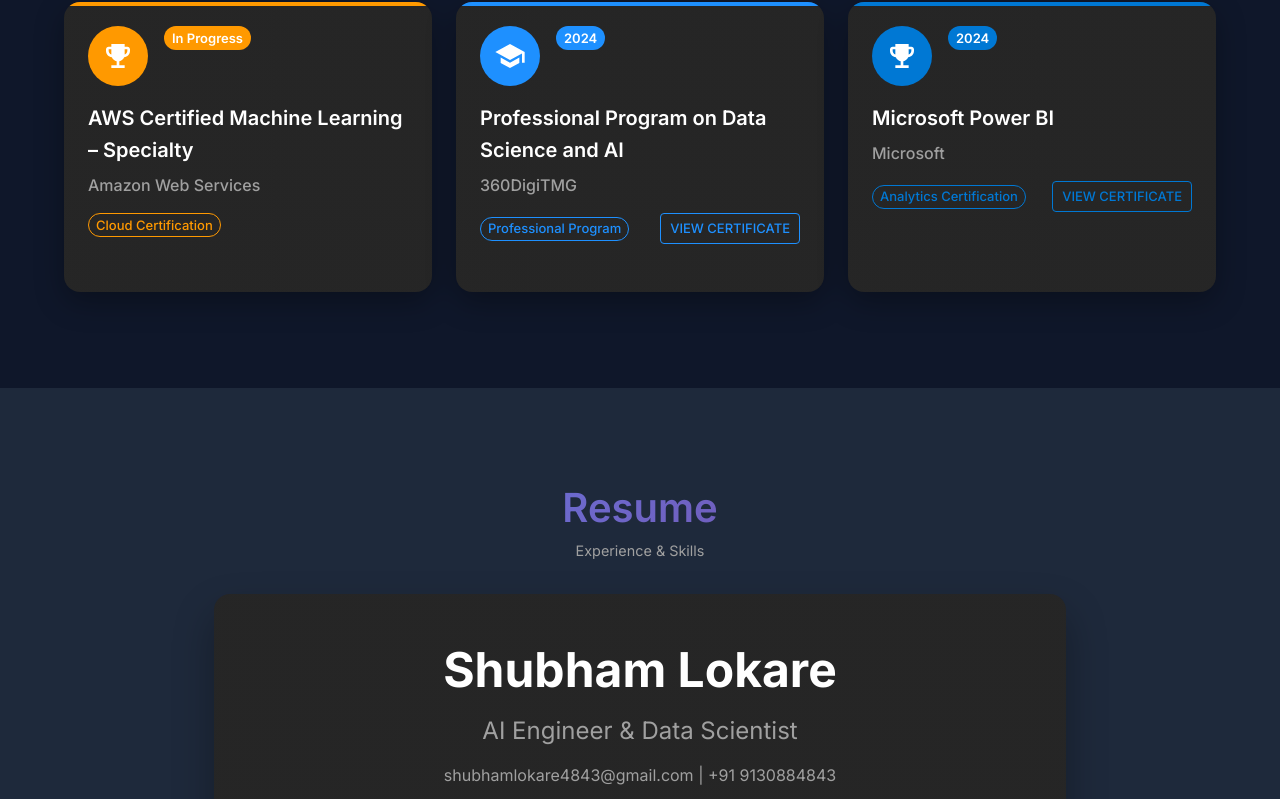
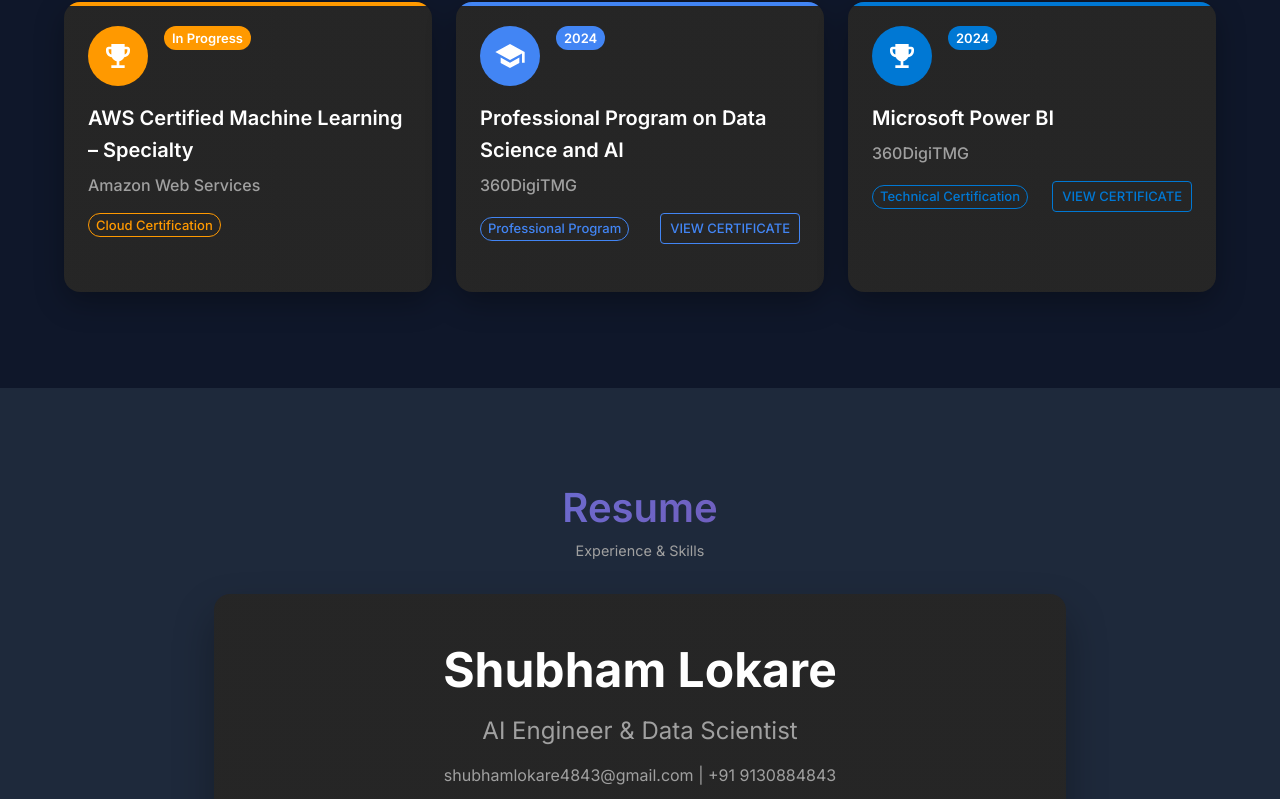
Before and after one commit to shubhaml4843/Portfolio, a React (Create React App) app: page / in a window 1280 px wide. Shown: the part 4003-4802 px from the top of the page. Built offline with nearby package versions, Linux system fonts and the light colour scheme.

Commit message:
Fix Microsoft Power BI certificate color to proper blue

```diff
--- a/src/components/Certificates.js
+++ b/src/components/Certificates.js
@@ -22,14 +22,14 @@
       issuer: '360DigiTMG',
       date: '2024',
       type: 'Professional Program',
-      color: '#1E90FF',
+      color: '#4285F4',
       link: 'https://drive.google.com/file/d/1AXgQcg-7FswPJm2aZp7T2SFBGckEQcuY/view'
     },
     {
       title: 'Microsoft Power BI',
-      issuer: 'Microsoft',
+      issuer: '360DigiTMG',
       date: '2024',
-      type: 'Analytics Certification',
+      type: 'Technical Certification',
       color: '#0078D4',
       link: 'https://drive.google.com/file/d/1uBbFlsP96dI_JIJusyi_lSy97L0sITXM/view'
     }
```
